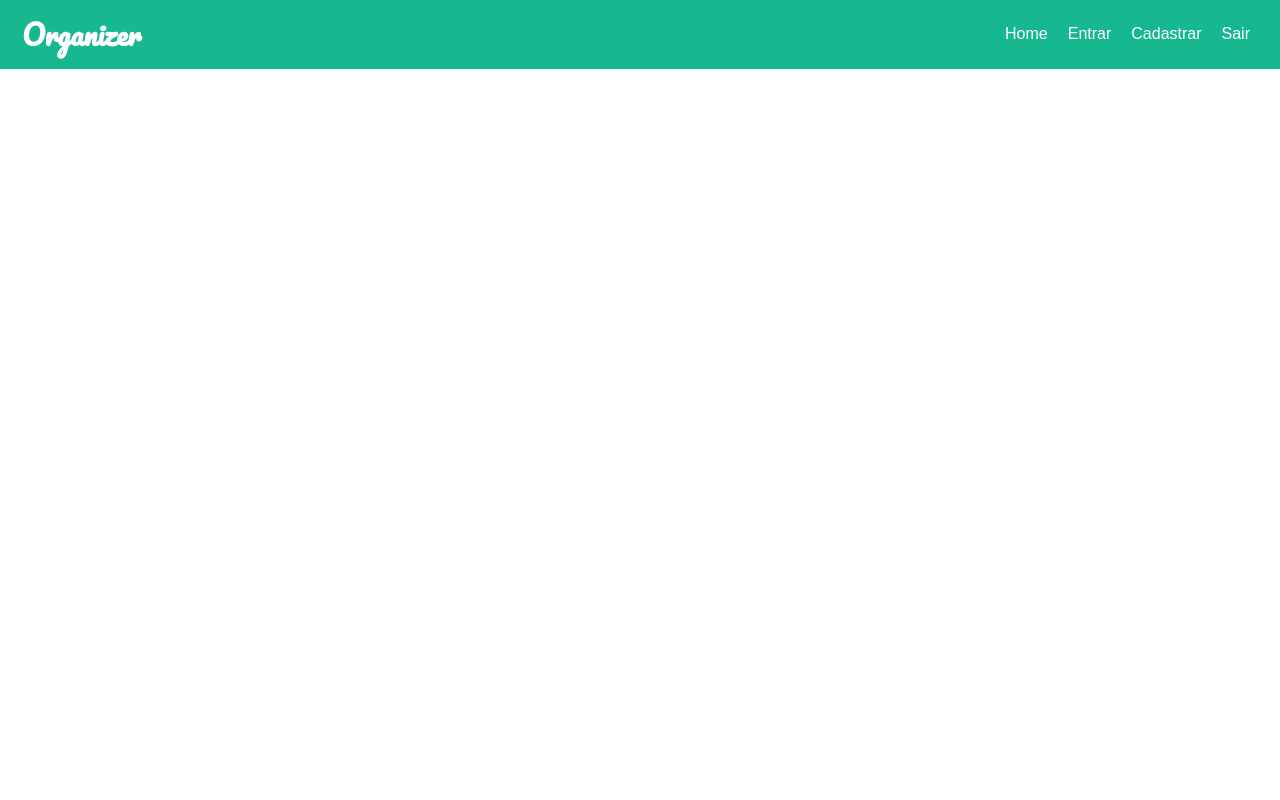
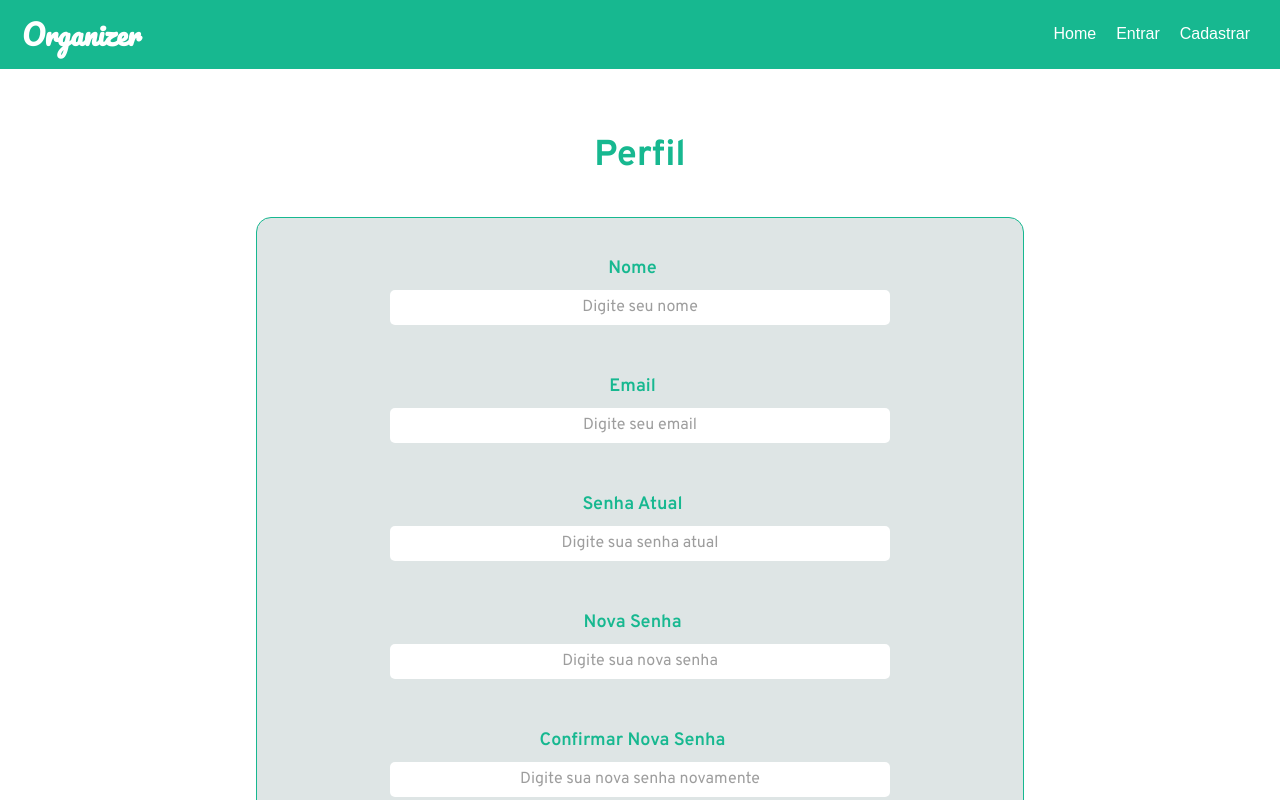
Before and after one commit to Paulogsiqueira/Organizer, a React (Vite) app: page /perfil in a window 1280 px wide. Shown: the top 800 px of the page. Built offline with nearby package versions, Linux system fonts and the light colour scheme.

Commit message:
Tela de Perfil

```diff
--- a/src/components/navbar/Navbar.tsx
+++ b/src/components/navbar/Navbar.tsx
@@ -2,10 +2,18 @@ import { NavLink, Link } from 'react-router-dom'
 import '@/style/navbar/Navbar.sass'
 import { useSelector } from 'react-redux'
 import { useUser } from '@/redux/sliceUser'
+import { useDispatch } from 'react-redux'
+import { AppDispatch } from '@/redux/store'
+import { logoutUser } from '@/redux/sliceUser'
 
 const NavBar = () => {
-    const menu = useSelector(useUser)
-    const isLogged = (menu.isLogged)
+    const user = useSelector(useUser)
+    const userLogged: boolean = (user.isLogged)
+    const dispatch = useDispatch<AppDispatch>();
+
+    const handleLogout = () => {
+        dispatch(logoutUser());
+    };
 
     return (
         <nav className='navbar'>
@@ -21,9 +29,11 @@ const NavBar = () => {
                             Home
                         </NavLink>
                     </li>
-                    <li><NavLink className='navbar-link' to="/login">Entrar</NavLink></li>
-                    <li><NavLink className='navbar-link' to="/register">Cadastrar</NavLink></li>
-                    <li><Link className='navbar-link' to="/">Sair</Link> </li>
+                    {!userLogged && <li><NavLink className='navbar-link' to="/login">Entrar</NavLink></li>}
+                    {!userLogged && <li><NavLink className='navbar-link' to="/register">Cadastrar</NavLink></li>}
+                    {userLogged && <li><NavLink className='navbar-link' to="/dashboard">Painel</NavLink></li>}
+                    {userLogged && <li><NavLink className='navbar-link' to="/perfil">Perfil</NavLink></li>}
+                    {userLogged && <li onClick={handleLogout}><Link className='navbar-link' to="/">Sair</Link> </li>}
                 </ul>
             </div>
 
--- a/src/pages/login/Login.tsx
+++ b/src/pages/login/Login.tsx
@@ -2,18 +2,13 @@ import { useForm } from 'react-hook-form';
 import { useState } from 'react';
 import Axios from "axios";
 import { useDispatch } from 'react-redux'
-import { login } from '@/redux/sliceUser.tsx'
+import { loginUser } from '@/redux/sliceUser'
 import { AppDispatch } from '@/redux/store'
 
 const Login = () => {
     const { register, handleSubmit, formState: { errors }, getValues } = useForm()
     const [message, setMessage] = useState('')
-
     const dispatch = useDispatch<AppDispatch>();
-
-    const handleLogin = () => {
-        dispatch(login());
-      };
 
     const login = () => {
         Axios.post("http://localhost:3001/login", {
@@ -21,9 +16,20 @@ const Login = () => {
             password: getValues('password'),
         }).then((response) => {
             const msg = response.data.msg
+            const userInfo = response.data.user
+            const matchResult = userInfo.match(/^(\d+)\|\/\|(.+)$/);
+            const id = matchResult[1];
+            const name = matchResult[2];
+            const userDetails = {
+                isLogged: true,
+                idUser: id,
+                name: name,
+                email: getValues('email')
+            };
+
             setMessage(msg)
             if (msg == "Usuário logado com sucesso!") {
-                handleLogin()
+                dispatch(loginUser(userDetails));
             }
         })
 
--- /dev/null
+++ b/src/pages/perfil/Perfil.tsx
@@ -0,0 +1,104 @@
+import { useForm } from 'react-hook-form';
+import { useState } from 'react';
+import { useSelector } from 'react-redux'
+import { useUser } from '@/redux/sliceUser'
+import Axios from "axios";
+
+
+const Perfil = () => {
+    const { register, handleSubmit, formState: { errors }, getValues,watch } = useForm()
+    const [message, setMessage] = useState('')
+    const user = useSelector(useUser)
+    console.log(user)
+
+    const password = watch('password');
+    const confirmPassword = watch('confirmPassword');
+
+    const changeInfo = () => {
+        Axios.post("http://localhost:3001/editUser", {
+            id: user.idUser,
+            name: getValues('name'),
+            email: getValues('email'),
+            password: getValues('password'),
+        }).then((response) => {
+            setMessage(response.data.msg)
+        })
+
+        setTimeout(() => {
+            setMessage('')
+        }, 3000);
+    }
+
+    return (
+        <div className='register-page'>
+            <div className='register-text'>
+                <h2>Perfil</h2>
+            </div>
+            <form className='register-form' onSubmit={handleSubmit(changeInfo)}>
+                <label className='register-label'>
+                    <div className='register-input'>
+                        <div className='details-input'>
+                            <p>Nome</p>
+                            <input type="text" placeholder='Digite seu nome' defaultValue={user.name} {...register("name", { required: true })} />
+                        </div>
+                        <div className='details-error'>
+                            {errors?.name?.type == 'required' && <p >Campo obrigatório</p>}
+                        </div>
+                    </div>
+                </label>
+                <label className='register-label'>
+                    <div className='register-input'>
+                        <div className='details-input'>
+                            <p>Email</p>
+                            <input type="text" placeholder='Digite seu email' defaultValue={user.email} {...register("email", { required: true, pattern: /^[\w-]+(\.[\w-]+)*@([\w-]+\.)+[a-zA-Z]{2,7}$/ })} />
+                        </div>
+                        <div className='details-error'>
+                            {errors?.email?.type == 'required' && <p >Campo obrigatório</p>}
+                            {errors?.email?.type == 'pattern' && <p >Email inválido</p>}
+                        </div>
+                    </div>
+                </label>
+                <label className='register-label'>
+                    <div className='register-input'>
+                        <div className='details-input'>
+                            <p>Senha Atual</p>
+                            <input type="password" placeholder='Digite sua senha atual' defaultValue={''} {...register("currentPassword", { required: true, pattern: /^(?=.*[A-Za-z])(?=.*\d)[A-Za-z\d]{6,}$/ })} />
+                        </div>
+                        <div className='details-error'>
+                            {errors?.currentPassword?.type == 'required' && <p >Campo obrigatório</p>}
+                            {errors?.currentPassword?.type == 'pattern' && <p >A senha deve conter letras e números e pelo menos 6 caracteres</p>}
+                        </div>
+                    </div>
+                </label>
+                <label className='register-label'>
+                    <div className='register-input'>
+                        <div className='details-input'>
+                            <p>Nova Senha</p>
+                            <input type="password" placeholder='Digite sua nova senha' {...register("password", { required: true, pattern: /^(?=.*[A-Za-z])(?=.*\d)[A-Za-z\d]{6,}$/ })} />
+                        </div>
+                        <div className='details-error'>
+                            {errors?.password?.type == 'required' && <p >Campo obrigatório</p>}
+                            {errors?.password?.type == 'pattern' && <p >A senha deve conter letras e números e pelo menos 6 caracteres</p>}
+                        </div>
+                    </div>
+                </label>
+                <label className='register-label'>
+                    <div className='register-input'>
+                        <div className='details-input'>
+                            <p>Confirmar Nova Senha</p>
+                            <input type="password" placeholder='Digite sua nova senha novamente' {...register("confirmPassword", { required: true, pattern: /^(?=.*[A-Za-z])(?=.*\d)[A-Za-z\d]{6,}$/ })} />
+                        </div>
+                        <div className='details-error'>
+                            {errors?.confirmPassword?.type == 'required' && <p >Campo obrigatório</p>}
+                            {errors?.confirmPassword?.type == 'pattern' && <p >A senha deve conter letras e números e pelo menos 6 caracteres</p>}
+                        </div>
+                    </div>
+                </label>
+                <p className={`${message == "Usuário cadastrado com sucesso!" ? 'message-success' : 'message-error'}`}>{message}</p>
+                <button className='btn-register' type="submit">Alterar Dados</button>
+            </form >
+        </div>
+    )
+}
+
+export default Perfil
--- a/src/redux/sliceUser.tsx
+++ b/src/redux/sliceUser.tsx
@@ -1,19 +1,32 @@
-import { createSlice } from '@reduxjs/toolkit'
+import { createSlice,PayloadAction } from '@reduxjs/toolkit'
 
 interface User {
     isLogged: boolean
+    idUser: string;
+    name: string;
+    email: string;
 }
 
 export const sliceUser = createSlice({
     name: 'user',
     initialState: {
         isLogged: false,
+        idUser: '',
+        name:'',
+        email:'',
     },
     reducers: {
-        login(state) {
-            return { ...state, isLogged: true }
-        },
-        logout(state) {
+        loginUser(state, action: PayloadAction<User>) {
+            const { idUser, name, email} = action.payload;
+            return {
+              ...state,
+              isLogged: true,
+              idUser,
+              name,
+              email,
+            };
+          },
+        logoutUser(state) {
             return { ...state, isLogged: false }
         },
     }
@@ -21,7 +34,7 @@ export const sliceUser = createSlice({
 
 export default sliceUser.reducer
 
-export const { login, logout } = sliceUser.actions
+export const { loginUser, logoutUser } = sliceUser.actions
 
 export const useUser = (state: any) => {
     return state.user as User;
--- a/src/routes/PageRoutes.tsx
+++ b/src/routes/PageRoutes.tsx
@@ -2,6 +2,7 @@ import { Routes, Route} from 'react-router-dom'
 import Register from '../pages/register/Register'
 import Home from '../pages/home/Home'
 import Login from '../pages/login/Login'
+import Perfil from '@/pages/perfil/Perfil'
 
 
 
@@ -13,6 +14,8 @@ const PageRoutes = () => {
             <Route path='/' element={<Home />} />
             <Route path='/register' element={<Register />} />
             <Route path='/login' element={<Login />} />
+            <Route path='/dashboard' element={<Login />} />
+            <Route path='/perfil' element={<Perfil />} />
         </Routes>
     )
 }
```
